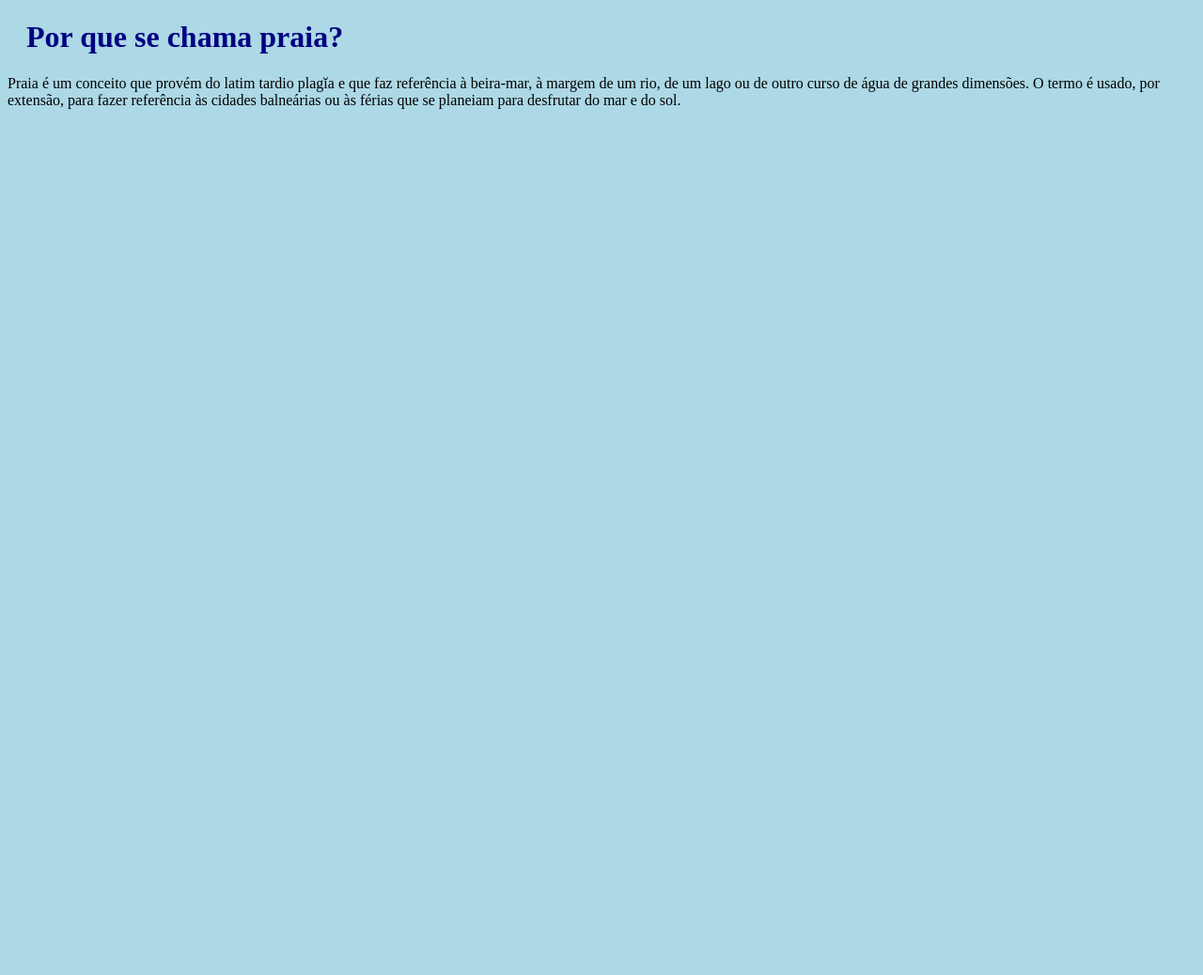
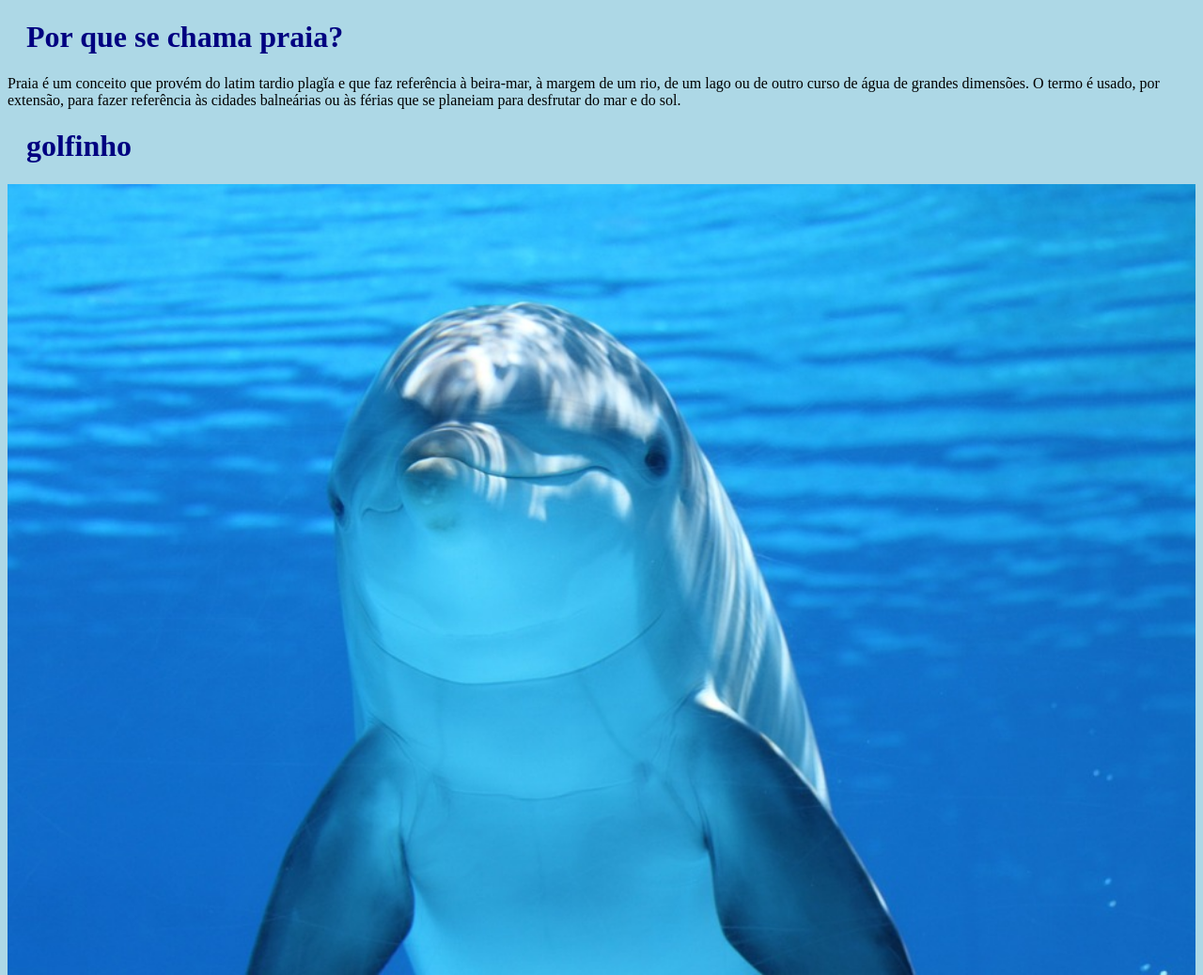
Before and after one commit to heloisamtx/git, a plain HTML site: page index.html in a window 1280 px wide. Shown: the whole page at 94% size. Before the commit the page ends 800 px from the top, so only its background shows below. Drawn offline with Linux system fonts and the light colour scheme.

Commit message:
versão com imagem

```diff
--- a/index.html
+++ b/index.html
@@ -11,5 +11,7 @@
     <h1>Por que se chama praia?</h1>
     <p>Praia é um conceito que provém do latim tardio plagĭa e que faz referência à beira-mar, à margem de um rio, de um lago ou de outro curso de água de grandes dimensões. O termo é usado, por extensão, para fazer referência às cidades balneárias ou às férias que se planeiam para desfrutar do mar e do sol.
     </p>
+    <h1>golfinho</h1>
+    <img src="golfinho.jpg" alt="golfinho" style="width:100%">
 </body>
 </html>
```
Also changed, not shown: golfinho.jpg (added).
